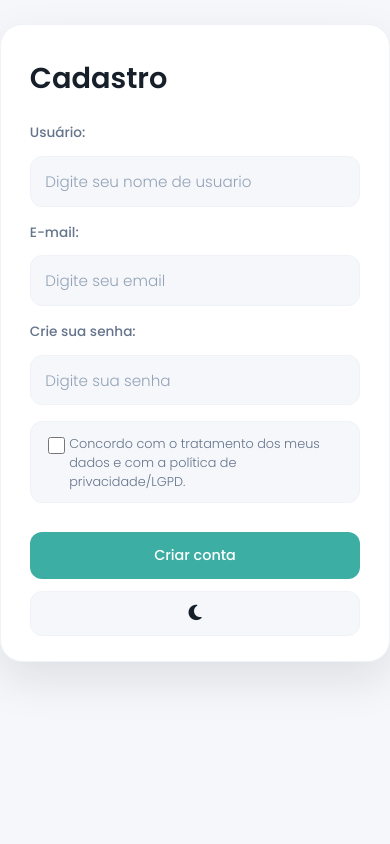
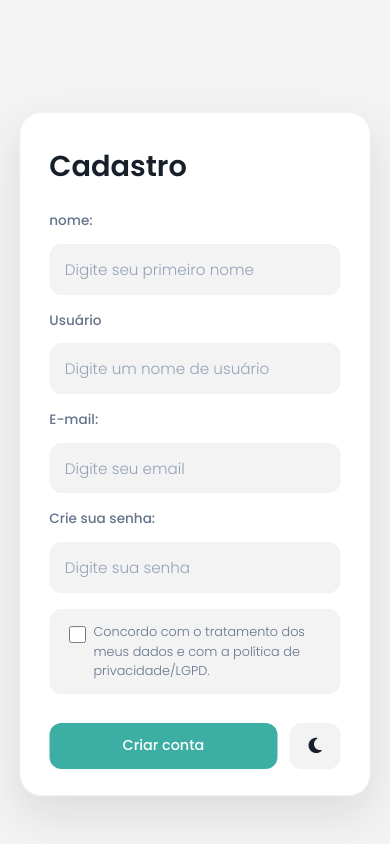
Before and after one commit to BlackGhostt6/Projeto-Interdisciplinar-2, a Flask app: page /cadastro in a window 390 px wide. Run offline with Flask 3, Linux system fonts and the light colour scheme; some libraries are stand-ins or nearby versions.

Commit message:
Corre;oes de UI/UX e LGPD

```diff
--- a/controller/routes.py
+++ b/controller/routes.py
@@ -107,8 +107,8 @@ def getDash(id):
 
     datas=cursor.fetchone()
 
-    cursor.execute("select * from usuarios where id_user = %s", (user,))
-    nome = cursor.fetchone()[1]
+    cursor.execute("SELECT nome FROM usuarios WHERE id_user = %s", (user,))
+    nome = cursor.fetchone()[0]
 
     close(conn, cursor)
     return {
@@ -147,7 +147,7 @@ def index():
         ORDER BY v.id_viagem ASC
     """, (session["usuario_id"],))
     viagens = cursor.fetchall()
-    cursor.execute("SELECT id_user, nome, email FROM usuarios WHERE id_user = %s", (session["usuario_id"],))
+    cursor.execute("SELECT id_user, nome, username, email FROM usuarios WHERE id_user = %s", (session["usuario_id"],))
     perfil = cursor.fetchone()
     close(conn, cursor)
 
@@ -169,8 +169,8 @@ def index():
     dash = getDash(id_viagem)
     meta = dash['custo'] * dash['dias']
     percent = round((dash['guardado'] / meta) * 100, 1) if meta else 0
-    cotacao = get_cotacao("brl", dash['cotacao'])
-    variacao = get_variacao_cotacao("brl", dash['cotacao'])
+    cotacao = get_cotacao(dash['cotacao'], "brl")
+    variacao = get_variacao_cotacao(dash['cotacao'], "brl")
 
     if dash['guardado'] < meta:
         target = f"Faltam R${moeda(meta - dash['guardado'])} para sua meta"
@@ -194,12 +194,17 @@ def login():
             erro = 'Preencha usuário e senha.'
         else:
             conn, cursor = connection()
-            cursor.execute("SELECT * FROM usuarios WHERE email = %s OR nome = %s LIMIT 1", (usuario, usuario))
+            cursor.execute("""
+                SELECT id_user, nome, username, email, senha
+                FROM usuarios
+                WHERE email = %s OR username = %s
+                LIMIT 1
+            """, (usuario, usuario))
             usuario_db = cursor.fetchone()
             close(conn, cursor)
 
             if usuario_db:
-                senha_hash = usuario_db[3]
+                senha_hash = usuario_db[4]
                 senha_valida = False
 
                 if senha_hash.startswith('pbkdf2:') or senha_hash.startswith('scrypt:') or senha_hash.startswith('argon2:') or senha_hash.startswith('bcrypt:'):
@@ -428,21 +433,19 @@ def criar_viagem():
 def cadastrar():
     dados = request.form.to_dict()
     nome = (dados.get('nome') or '').strip()
+    username = (dados.get('username') or '').strip()
     email = (dados.get('email') or '').strip()
     senha = dados.get('senha') or ''
     aceita_termos = request.form.get('aceita_termos') == 'on'
 
-    if not nome or not email or not senha:
-        return render_template('cadastro.html', erro='Preencha nome, e-mail e senha.')
+    if not nome or not email or not senha or not username:
+        return render_template('cadastro.html', erro='Preencha nome, usuário, e-mail e senha.')
 
     if not aceita_termos:
         return render_template('cadastro.html', erro='Você precisa aceitar os termos de uso e LGPD para continuar.')
 
-    if aceita_termos:
-        aceita = True
-
     conn, cursor = connection()
-    cursor.execute("SELECT id_user FROM usuarios WHERE email = %s OR nome = %s LIMIT 1", (email, nome))
+    cursor.execute("SELECT id_user FROM usuarios WHERE email = %s OR username = %s LIMIT 1", (email, username))
     usuario_existente = cursor.fetchone()
 
     if usuario_existente:
@@ -451,17 +454,15 @@ def cadastrar():
 
     senha_hash = generate_password_hash(senha)
     cursor.execute("""
-        INSERT INTO usuarios (nome, email, senha, aceitou_lgpd) VALUES (%s, %s, %s, %s)
-""", (nome, email, senha_hash, aceita))
-
-    cursor.execute("SELECT id_user, senha FROM usuarios WHERE nome = %s LIMIT 1", (nome,))
-    novo_user = cursor.fetchone()
+        INSERT INTO usuarios (nome, username ,email, senha, aceitou_lgpd) VALUES (%s, %s, %s, %s, %s)
+""", (nome, username, email, senha_hash, aceita_termos))
 
     conn.commit()
+    novo_user_id = cursor.lastrowid
     close(conn, cursor)
 
-    session['usuario_id'] = novo_user[0]
-    session['usuario_nome'] = novo_user[1]
+    session['usuario_id'] = novo_user_id
+    session['usuario_nome'] = nome
     return redirect(url_for('routes.index'))
 
 # ====================== ROTAS DE PUT ======================
@@ -525,21 +526,26 @@ def editar_usuario(id_user):
 
     dados = request.get_json(silent=True) or {}
     nome = (dados.get("nome") or "").strip()
+    username = (dados.get("username") or "").strip()
     email = (dados.get("email") or "").strip()
     senha = dados.get("senha") or ""
-    if not nome or not email:
-        return json_error("Nome e e-mail são obrigatórios.")
+    if not nome or not username or not email:
+        return json_error("Nome, usuário e e-mail são obrigatórios.")
 
     conn, cursor = connection()
-    cursor.execute("SELECT id_user FROM usuarios WHERE (email = %s OR nome = %s) AND id_user <> %s LIMIT 1", (email, nome, id_user))
+    cursor.execute("""
+        SELECT id_user FROM usuarios
+        WHERE (email = %s OR username = %s) AND id_user <> %s
+        LIMIT 1
+    """, (email, username, id_user))
     if cursor.fetchone():
         close(conn, cursor)
-        return json_error("Nome ou e-mail já cadastrado.", 409)
+        return json_error("Usuário ou e-mail já cadastrado.", 409)
 
     if senha:
-        cursor.execute("UPDATE usuarios SET nome = %s, email = %s, senha = %s WHERE id_user = %s", (nome, email, generate_password_hash(senha), id_user))
+        cursor.execute("UPDATE usuarios SET nome = %s, username = %s, email = %s, senha = %s WHERE id_user = %s", (nome, username, email, generate_password_hash(senha), id_user))
     else:
-        cursor.execute("UPDATE usuarios SET nome = %s, email = %s WHERE id_user = %s", (nome, email, id_user))
+        cursor.execute("UPDATE usuarios SET nome = %s, username = %s, email = %s WHERE id_user = %s", (nome, username, email, id_user))
     conn.commit()
     close(conn, cursor)
     session["usuario_nome"] = nome
--- a/static/script.js
+++ b/static/script.js
@@ -195,6 +195,7 @@ if (profileForm) {
         try {
             await apiRequest(`/api/usuario/${profileForm.dataset.userId}`, "PUT", {
                 nome: document.getElementById("profile-name").value.trim(),
+                username: document.getElementById("profile-user").value.trim(),
                 email: document.getElementById("profile-email").value.trim(),
                 senha: document.getElementById("profile-password").value
             });
--- a/static/style.css
+++ b/static/style.css
@@ -16,7 +16,7 @@
     --success: #2E9B68;
     --warning: #F6A623;
     --danger: #E45756;
-    --background: #F5F7FA;
+    --background: #f3f3f3;
     --card: #FFFFFF;
     --border: #eff2f7;
     --border-header: #dadce1;
@@ -1281,100 +1285,7 @@ dialog input:valid:not(:placeholder-shown) {
     font-size: 1.1rem;
 }
 
-@media (max-width: 900px) {
-    header {
-        padding: 0 1rem;
-        flex-wrap: wrap;
-    }
 
-    #user {
-        position: static;
-        margin-left: auto;
-    }
-
-    #theme-toggle-btn {
-        position: static;
-        margin-left: auto;
-    }
-
-    #id-viagem {
-        position: static;
-        width: 160px;
-    }
-
-    #resume-container,
-    #dash-container {
-        flex-direction: column;
-        height: auto;
-    }
-
-    .meta {
-        min-width: 100%;
-        max-width: 100%;
-        min-height: 18rem;
-    }
-
-    .cards {
-        width: 100%;
-        padding-top: 1rem;
-    }
-
-    .dash,
-    .notas {
-        min-width: 100%;
-        max-width: 100%;
-    }
-
-    .actions {
-        grid-template-columns: 1fr;
-    }
-}
-
-@media (max-width: 600px) {
-    body {
-        padding-bottom: 1.5rem;
-    }
-
-    header {
-        padding: 0 .75rem;
-        gap: .5rem;
-    }
-
-    header img {
-        width: 2rem;
-    }
-
-    #title h2 {
-        font-size: 1.5rem;
-    }
-
-    main {
-        width: 92%;
-    }
-
-    #login,
-    #cadastro {
-        width: min(100%, 420px);
-        position: static;
-        transform: none;
-        margin: 1.5rem auto;
-    }
-
-    .lgpd-box {
-        grid-template-columns: 1rem 1fr;
-        gap: .6rem;
-        padding: .7rem .8rem;
-    }
-
-    #botoes {
-        grid-template-columns: 1fr;
-    }
-
-    #login-btn,
-    #login-theme-btn {
-        width: 100%;
-    }
-}
 
 @keyframes modal-in {
     from {
--- a/templates/cadastro.html
+++ b/templates/cadastro.html
@@ -18,8 +18,10 @@
             <p class="erro-msg">{{ erro }}</p>
         {% endif %}
         <form method="POST" autocomplete="off" action="/cadastrar-user">
-            <label for="nome">Usuário:</label>
-            <input type="text" id="nome" name="nome" placeholder="Digite seu nome de usuario" autocomplete="off" required>
+            <label for="nome">nome:</label>
+            <input type="text" id="nome" name="nome" placeholder="Digite seu primeiro nome" autocomplete="off" required>
+            <label for="user">Usuário</label>
+            <input type="text" id="username" name="username" placeholder="Digite um nome de usuário" autocomplete="off" required>
             <label for="email">E-mail:</label>
             <input type="email" id="email" name="email" placeholder="Digite seu email" autocomplete="off" required>
             <label for="senha">Crie sua senha:</label>
--- a/templates/login.html
+++ b/templates/login.html
@@ -19,7 +19,7 @@
         {% endif %}
         <form method="POST" action="{{ url_for('routes.login') }}">
             <label for="usuario">Usuário / e-mail:</label>
-            <input type="text" id="usuario" name="usuario" placeholder="Digite seu e-mail ou nome" required>
+            <input type="text" id="usuario" name="usuario" placeholder="Digite seu usuário ou e-mail" required>
             <label for="senha">Senha:</label>
             <input type="password" id="senha" name="senha" placeholder="Digite sua senha" required>
             <br>
--- a/utils/currency_cache.json
+++ b/utils/currency_cache.json
@@ -1 +1 @@
-{"brl_JPY": {"valor": 30.586, "atualizado": "2026-08-19T23:37:46.106798"}, "brl_USD": {"valor": 0.19204, "atualizado": "2026-08-18T17:27:37.187169"}, "brl_EUR": {"valor": 0.16566, "atualizado": "2026-08-19T23:06:06.545958"}, "brl_KRW": {"valor": 271.2, "atualizado": "2026-08-18T17:23:43.066873"}, "brl_BRL": {"valor": 1.0, "atualizado": "2026-08-18T00:12:16.998588"}}
+{"brl_JPY": {"valor": 30.926, "atualizado": "2026-08-21T20:09:15.563243"}, "brl_USD": {"valor": 0.1945147, "atualizado": "2026-08-21T20:09:26.560802"}, "brl_EUR": {"valor": 0.166, "atualizado": "2026-08-21T20:09:30.995315"}, "brl_KRW": {"valor": 269.57174, "atualizado": "2026-08-21T20:09:34.834426"}, "brl_BRL": {"valor": 1.0, "atualizado": "2026-08-18T00:12:16.998588"}, "USD_brl": {"valor": 5.138, "atualizado": "2026-08-21T20:47:58.215088"}, "JPY_brl": {"valor": 0.03231955, "atualizado": "2026-08-21T21:15:41.471104"}, "KRW_brl": {"valor": 0.00370614, "atualizado": "2026-08-21T20:17:19.544423"}}
```
Also changed, not shown: other parts of static/style.css (+34 -30 lines), DB.sql (+22 -10 lines), templates/index.html (+14 -18 lines), utils/currency.py (+7 -1 lines).
